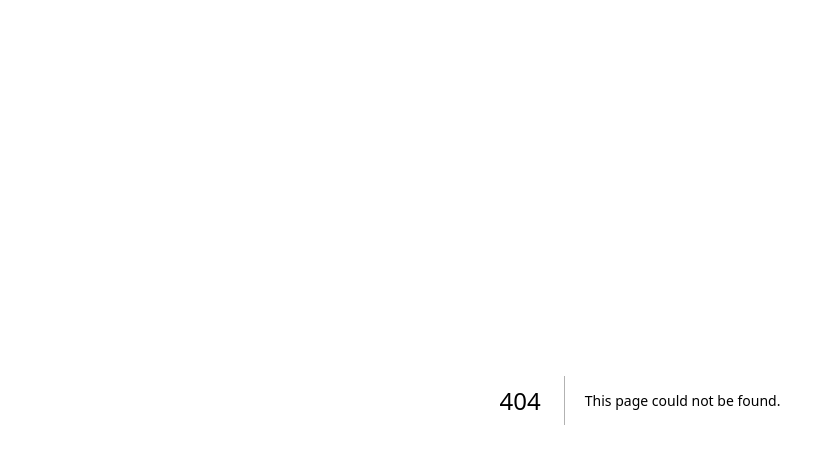
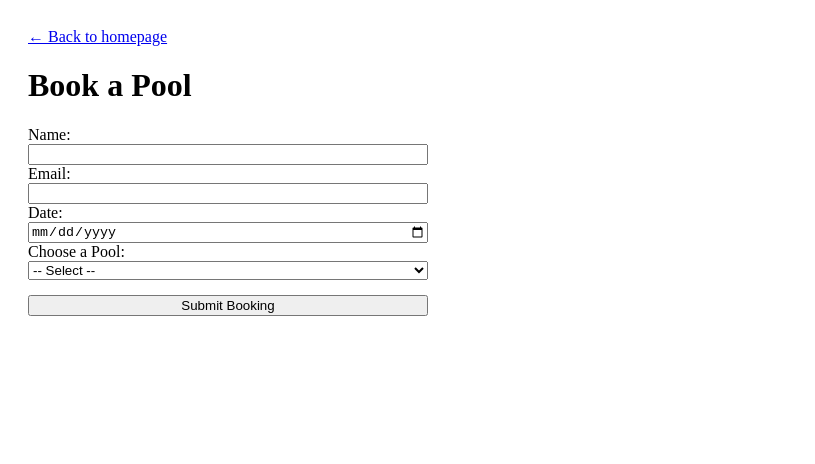
Before and after one commit to SxyWytBoy/PoolPass, a Next.js app: page /booking in a window 1280 px wide. Before the commit this address had no page. Shown: the top 464 px of the page, without its empty margins (0-815 px from the left). Built offline with nearby package versions, Linux system fonts and the light colour scheme.

Commit message:
Create booking.js

```diff
--- /dev/null
+++ b/pages/booking.js
@@ -0,0 +1,59 @@
+// pages/booking.js
+import { useState } from 'react';
+import Link from 'next/link';
+
+export default function BookingForm() {
+  const [formData, setFormData] = useState({
+    name: '',
+    email: '',
+    date: '',
+    pool: '',
+  });
+
+  const [submitted, setSubmitted] = useState(false);
+
+  const handleChange = (e) => {
+    setFormData((prev) => ({
+      ...prev,
+      [e.target.name]: e.target.value,
+    }));
+  };
+
+  const handleSubmit = (e) => {
+    e.preventDefault();
+    console.log('Booking Info:', formData);
+    setSubmitted(true);
+  };
+
+  return (
+    <div style={{ padding: '20px' }}>
+      <Link href="/">← Back to homepage</Link>
+      <h1>Book a Pool</h1>
+
+      {submitted ? (
+        <p>✅ Booking submitted! We'll contact you soon.</p>
+      ) : (
+        <form onSubmit={handleSubmit} style={{ display: 'flex', flexDirection: 'column', maxWidth: '400px' }}>
+          <label>Name:</label>
+          <input name="name" value={formData.name} onChange={handleChange} required />
+
+          <label>Email:</label>
+          <input type="email" name="email" value={formData.email} onChange={handleChange} required />
+
+          <label>Date:</label>
+          <input type="date" name="date" value={formData.date} onChange={handleChange} required />
+
+          <label>Choose a Pool:</label>
+          <select name="pool" value={formData.pool} onChange={handleChange} required>
+            <option value="">-- Select --</option>
+            <option value="Luxury Hotel Pool">Luxury Hotel Pool</option>
+            <option value="Countryside B&B Pool">Countryside B&B Pool</option>
+            <option value="City Gym Pool">City Gym Pool</option>
+          </select>
+
+          <button type="submit" style={{ marginTop: '15px' }}>Submit Booking</button>
+        </form>
+      )}
+    </div>
+  );
+}
```
